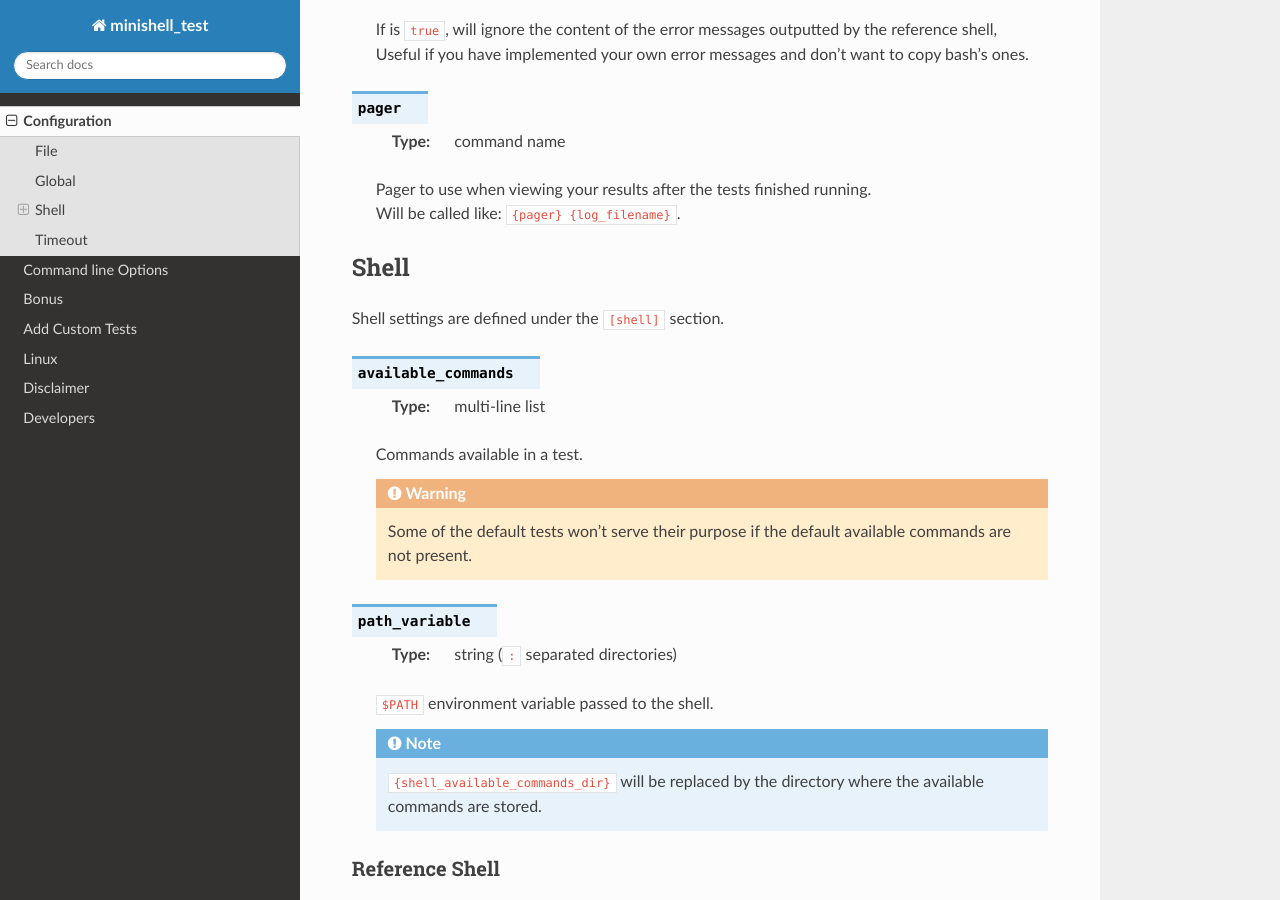
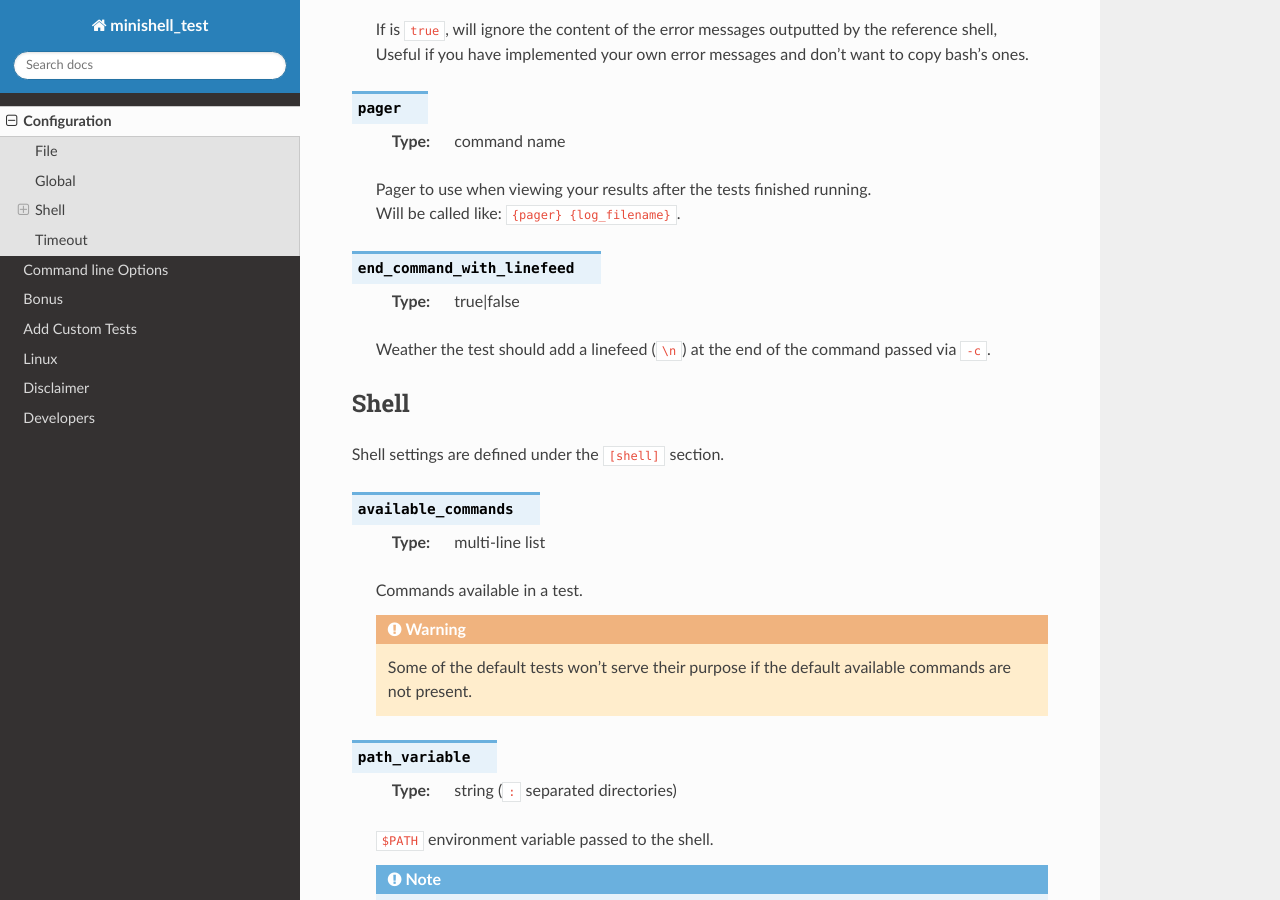
Before and after one commit to cacharle/minishell_test, a Sphinx documentation site: the page built from docs/config.rst, in a window 1280 px wide and 900 px high, scrolled down 1560 px. Built offline with Sphinx 7.4.7 and the Read the Docs theme 2.0.0, drawn with Linux system fonts in a browser that asks for light colours.

Commit message:
Added doc for end_command_with_linefeed

```diff
--- a/docs/config.rst
+++ b/docs/config.rst
@@ -84,6 +84,12 @@ Global settings are defined under the ``[minishell_test]`` section.
    | Pager to use when viewing your results after the tests finished running.
    | Will be called like: ``{pager} {log_filename}``.
 
+.. conf:: end_command_with_linefeed
+
+   :type: true|false
+
+   Weather the test should add a linefeed (``\n``) at the end of the command passed via ``-c``.
+
 Shell
 -----
 
```
